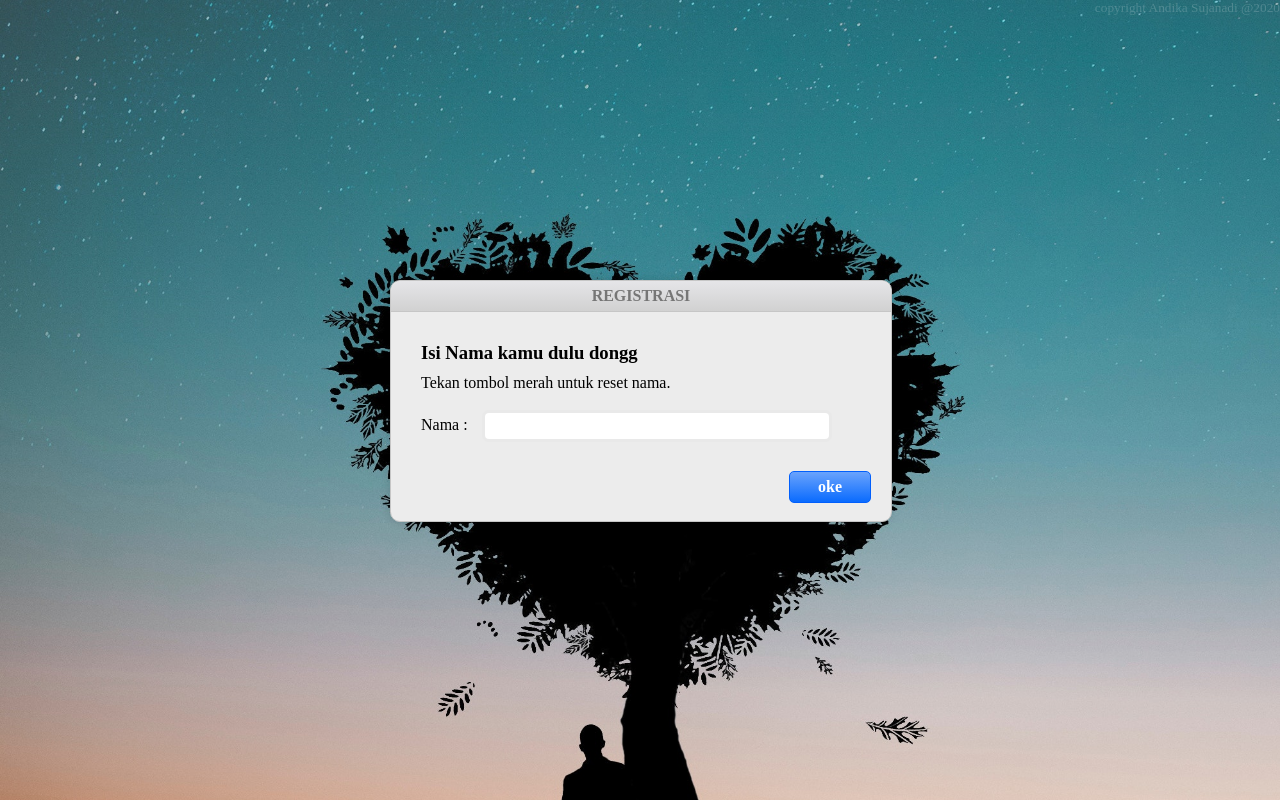
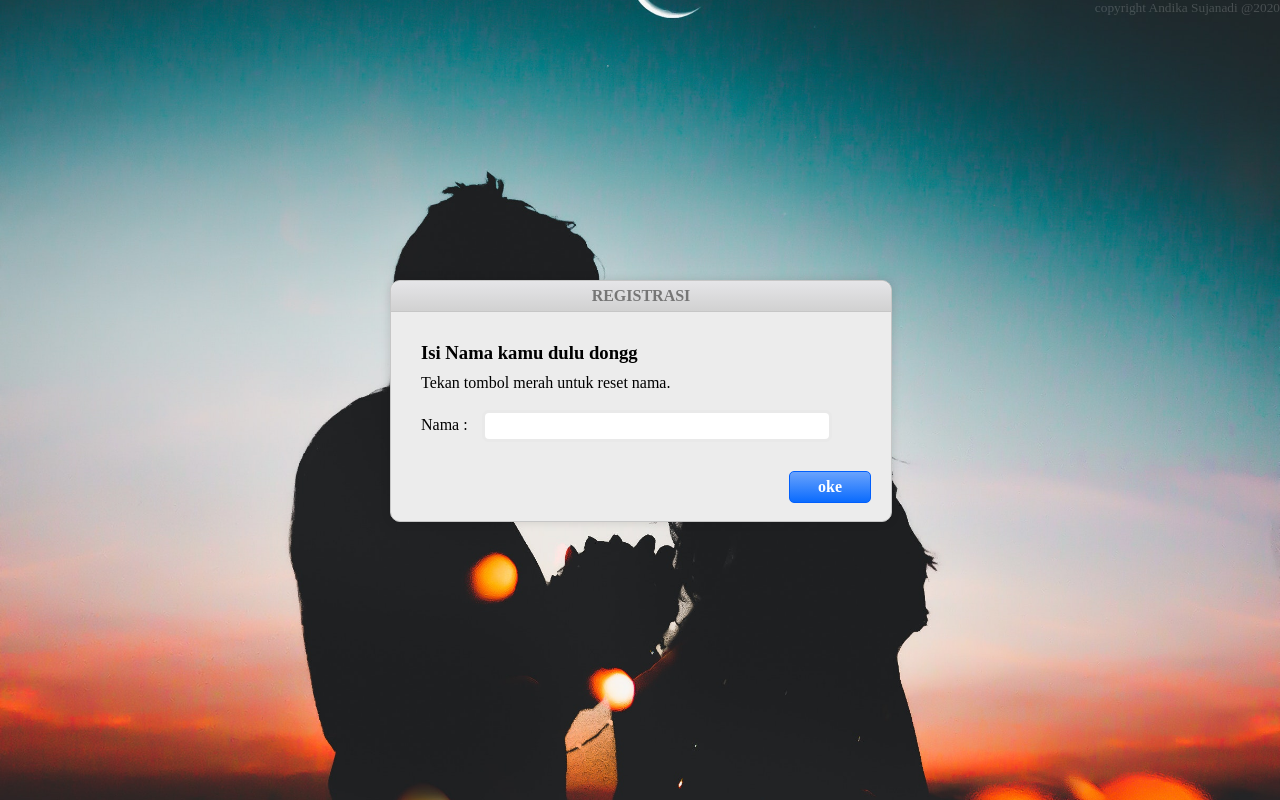
Before and after one commit to andresnurjalal/audrie, a plain HTML site: page index.html in a window 1280 px wide. Drawn offline with nearby package versions, Linux system fonts and the light colour scheme; a web font is replaced by a local one.

Commit message:
Update index.html

```diff
--- a/index.html
+++ b/index.html
@@ -810,7 +810,7 @@
 					else if(h>4)tulis('pagi','selamat beraktivitas');
 					else tulis('malam','seharusnya kamu sudah tidur');
 					if(h>18)     document.querySelector('img').src="wp3.jpg";
-					else if(h>4) document.querySelector('img').src="wp4.jpg";
+					else if(h>4) document.querySelector('img').src="wp3.jpg";
 					else         document.querySelector('img').src="wp3.jpg";
 				}
 				if(window.btoa($('.cc').text())!='Y29weXJpZ2h0IEFuZGlrYSBTdWphbmFkaSBAMjAyMA=='){
```
